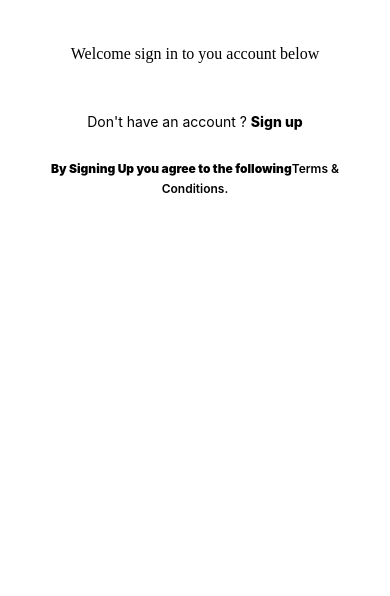
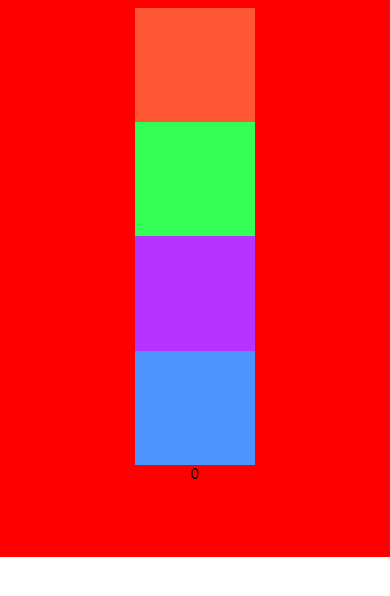
Before and after one commit to Amangurjar1507/Mycode, a React Native app: screen / in a window 390 px wide. Shown: the top 596 px of the page. Built offline with nearby package versions, Linux system fonts and the light colour scheme.

Commit message:
New code

```diff
--- a/App.tsx
+++ b/App.tsx
@@ -1,11 +1,12 @@
 import {LogBox} from 'react-native';
 import React, {useEffect} from 'react';
 import Route from './src/navigation';
+import 'react-native-gesture-handler';
 import SplashScreen from 'react-native-splash-screen';
 import store from './src/services/redux/store';
 import {Provider} from 'react-redux';
 import {PersistGate} from 'redux-persist/integration/react';
-
+// react-native-inappbrowser-reborn
 LogBox.ignoreLogs([
   "[react-native-gesture-handler] Seems like you're using an old API with gesture components, check out new Gestures system!",
 ]);
--- a/babel.config.js
+++ b/babel.config.js
@@ -1,3 +1,4 @@
 module.exports = {
   presets: ['module:metro-react-native-babel-preset'],
+  plugins: ['react-native-reanimated/plugin'],
 };
--- a/src/navigation/stacks/authStack.tsx
+++ b/src/navigation/stacks/authStack.tsx
@@ -1,23 +1,130 @@
-import React, {useEffect} from 'react';
+import React, {useRef, useState} from 'react';
 import {
-  createStackNavigator,
-  StackNavigationProp,
-} from '@react-navigation/stack';
-import screenName from '../screenName';
-import Login from '../../screens/auth/login/Login';
-export type AuthParams = {
-  Login: undefined;
-};
-const Stack = createStackNavigator();
-export type AuthNavigationProps = StackNavigationProp<AuthParams>;
-const AuthStack = () => {
+  StyleSheet,
+  View,
+  PanResponder,
+  Text,
+  Animated,
+  Dimensions,
+} from 'react-native';
+
+const Slider = () => {
+  const [sliderDimensions, setSliderDimensions] = useState({
+    height: null,
+    top: null,
+    bottom: null,
+  });
+
+  const numBoxes = 4;
+  const boxColors = ['#FF5733', '#33FF57', '#B733FF', '#4D94FF'];
+  const boxHeight = sliderDimensions.height / numBoxes;
+  const [showValue, setShowValue] = useState(0);
+  const stepperAnim = useRef(new Animated.Value(0)).current;
+
+  const stepperResponder = PanResponder.create({
+    onStartShouldSetPanResponder: () => true,
+    onPanResponderMove: (_, {dy, moveY}) => {
+      if (moveY > sliderDimensions.top && moveY < sliderDimensions.bottom) {
+        stepperAnim.setValue(dy);
+
+        const currentPosition = moveY - sliderDimensions.top;
+        const index = Math.floor(currentPosition / boxHeight);
+      }
+    },
+  });
+
+  const handleLayout = ({
+    nativeEvent: {
+      layout: {height},
+    },
+  }) => {
+    setSliderDimensions({
+      height,
+      top: 120,
+      bottom: 20 + height,
+    });
+  };
+
   return (
-    <Stack.Navigator
-      screenOptions={{
-        headerShown: false,
-      }}>
-      <Stack.Screen name={screenName.login} component={Login} />
-    </Stack.Navigator>
+    <View style={styles.container}>
+      <View style={styles.slider} onLayout={handleLayout}>
+        <View style={styles.rail}>
+          <View style={styles.railFill}>
+            {sliderDimensions.height &&
+              boxColors.map((color, index) => (
+                <View
+                  key={index}
+                  style={[
+                    styles.railFillSpace,
+                    {
+                      height: boxHeight,
+                      backgroundColor: color,
+                    },
+                  ]}
+                />
+              ))}
+          </View>
+        </View>
+        <View style={styles.stepperContainer}>
+          <Animated.View
+            {...stepperResponder.panHandlers}
+            style={[
+              styles.stepper,
+              {
+                transform: [{translateY: stepperAnim}],
+              },
+            ]}
+          />
+        </View>
+        <Text>{showValue}</Text>
+      </View>
+    </View>
   );
 };
-export default AuthStack;
+
+const styles = StyleSheet.create({
+  container: {
+    justifyContent: 'center',
+    backgroundColor: 'red',
+    height: '66%',
+  },
+  slider: {
+    width: 120,
+    height: '82%',
+    marginLeft: 'auto',
+    marginRight: 'auto',
+    position: 'relative',
+    marginBottom: 50,
+    alignItems: 'center',
+  },
+  rail: {
+    width: 120,
+    height: '100%',
+    alignItems: 'center',
+    flex: 1,
+  },
+  stepperContainer: {
+    width: '100%',
+    position: 'absolute',
+    bottom: 0,
+    alignItems: 'center',
+  },
+  stepper: {
+    width: '45%',
+    height: 25,
+    backgroundColor: 'white',
+    flex: 1,
+    borderRadius: 7,
+  },
+  railFill: {
+    width: '100%',
+    position: 'absolute',
+    bottom: 0,
+  },
+  railFillSpace: {
+    width: '100%',
+    position: 'relative',
+  },
+});
+
+export default Slider;
```
Also changed, not shown: package.json (+6 -2 lines), 1 other file (tests, documents, lock files or other folders).
